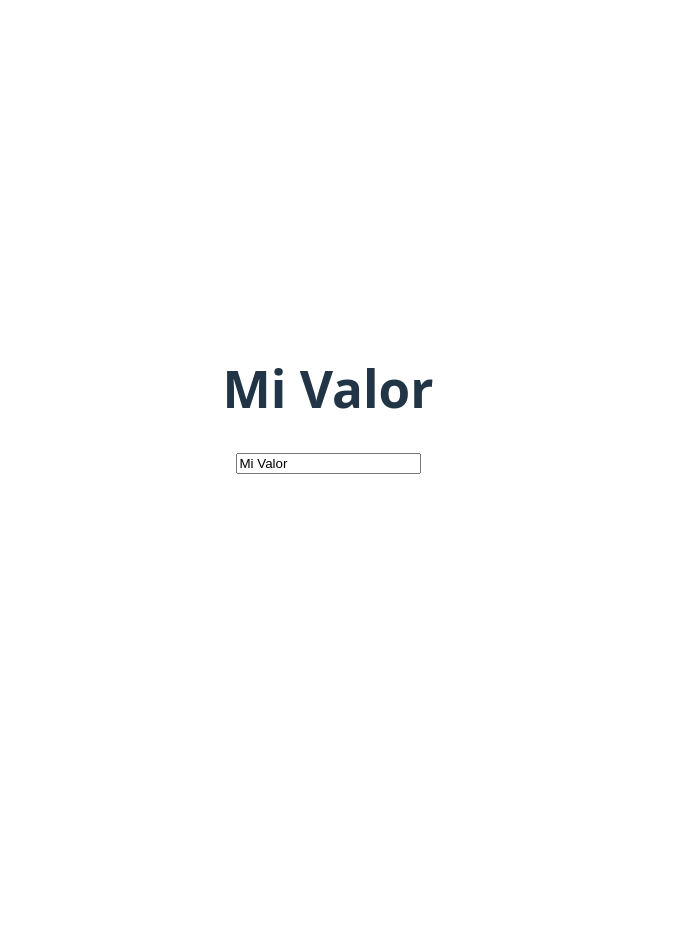
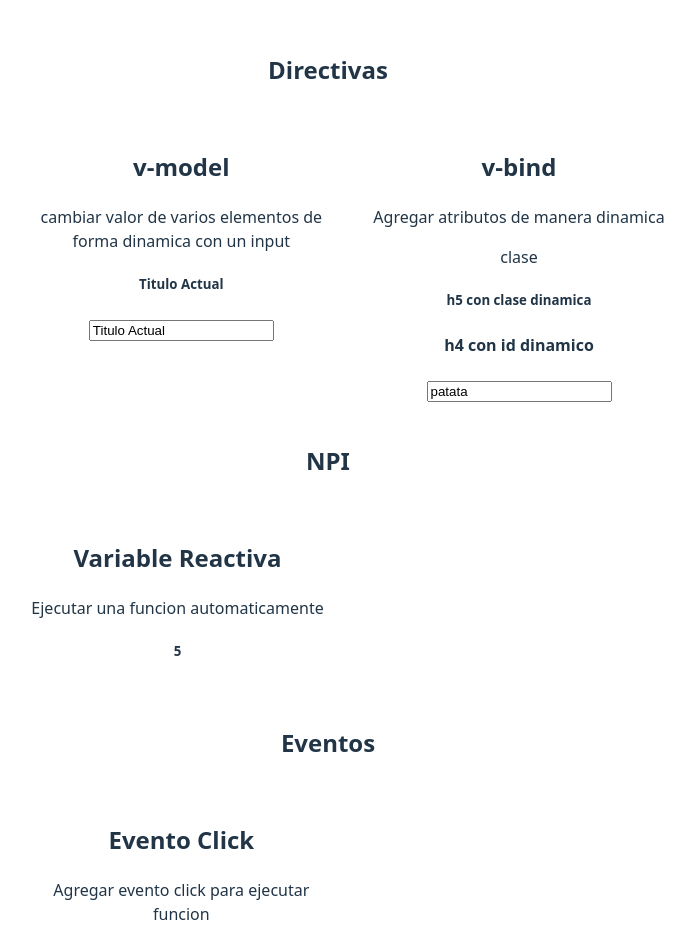
Before and after one commit to RamconDev/Vue-AmazingCode, a Vue app: page / in a window 1280 px wide. Shown: the top 951 px of the page, without its empty margins (312-1007 px from the left). Before the commit the page ends 800 px from the top, so only its background shows below. Built offline with nearby package versions, Linux system fonts and the light colour scheme.

Commit message:
cambio de los ejemplos a componentes para cada uno por separado

```diff
--- a/src/App.vue
+++ b/src/App.vue
@@ -1,13 +1,48 @@
 <script setup>
-    import { ref } from 'vue';
-
-    const myValue = ref("Mi Valor")
+    import VModelComponent from './components/directivas/VModelComponent.vue';
+    import VBindComponent from './components/directivas/VBindComponent.vue';
+    import ClickComponen from './components/eventos/ClickComponen.vue';
+    import VariableReactiva from './components/VariableReactiva.vue';
 </script>
 
 <template>
-    <h1>{{ myValue }}</h1>
-    <input type="text" v-model="myValue">
+    <h2>Directivas</h2>
+    <ul>
+        <li>
+            <VModelComponent></VModelComponent>
+        </li>
+        <li>
+            <VBindComponent></VBindComponent>
+        </li>
+    </ul>
+
+    <h2>NPI</h2>
+    <ul>
+        <li>
+            <VariableReactiva></VariableReactiva>
+        </li>
+    </ul>
+
+    <h2>Eventos</h2>
+    <ul>
+        <li>
+            <ClickComponen></ClickComponen>
+        </li>
+    </ul>
 </template>
 
 
-<style scoped></style>
+<style>
+    ul {
+        display: flex;
+        flex-wrap: wrap;
+        list-style: none;
+    }
+    ul li {
+        border: 1px solid white;
+        padding: 20px;
+    }
+    ul li p {
+        max-width: 300px;
+    }
+</style>
--- /dev/null
+++ b/src/components/VariableReactiva.vue
@@ -0,0 +1,17 @@
+<script setup>
+    import { ref } from "vue";
+
+    let number = ref(0);
+
+    setInterval(() => {
+        number.value++;
+    }, 1000);
+</script>
+
+<template>
+    <h2>Variable Reactiva</h2>
+    <p>Ejecutar una funcion automaticamente</p>
+    <h5>{{ number }}</h5>
+</template>
+
+<style scoped></style>
--- /dev/null
+++ b/src/components/directivas/VBindComponent.vue
@@ -0,0 +1,17 @@
+<script setup>
+    const attDinamico = "patata";
+</script>
+
+<template>
+    <h2>v-bind</h2>
+    <p>Agregar atributos de manera dinamica</p>
+    <span>clase</span>
+    <h5 v-bind:class="attDinamico">h5 con clase dinamica</h5>
+    <h4 :id="attDinamico">h4 con id dinamico</h4>
+
+    <input type="text" :value="attDinamico">
+</template>
+
+<style scoped>
+
+</style>
--- /dev/null
+++ b/src/components/directivas/VModelComponent.vue
@@ -0,0 +1,14 @@
+<script setup>
+    import { ref } from 'vue';
+
+    const myValue = ref("Titulo Actual")
+</script>
+
+<template>
+    <h2>v-model</h2>
+    <p>cambiar valor de varios elementos de forma dinamica con un input</p>
+    <h5>{{ myValue }}</h5>
+    <input type="text" v-model="myValue">
+</template>
+
+<style scoped></style>
--- /dev/null
+++ b/src/components/eventos/ClickComponen.vue
@@ -0,0 +1,22 @@
+<script setup>
+    import { ref } from 'vue';
+
+    let number = ref(0);
+
+    const addOne = () => {
+        number.value++;
+    }
+</script>
+
+<template>
+    <h2>Evento Click</h2>
+    <p>Agregar evento click para ejecutar funcion</p>
+    <h4>{{ number }}</h4>
+    <h3 class="pointer" @click="addOne">Click Aqui (sumar 1)</h3>
+</template>
+
+<style scoped>
+    .pointer {
+        cursor: pointer;
+    }
+</style>
```
Also changed, not shown: src/components/_example.vue (added, +11 -0 lines).
